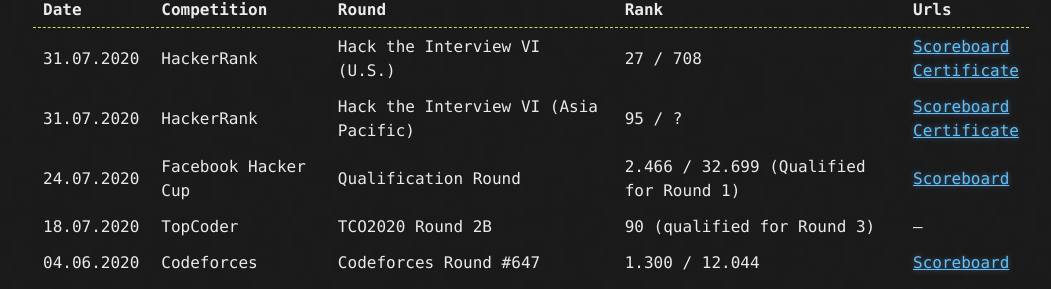
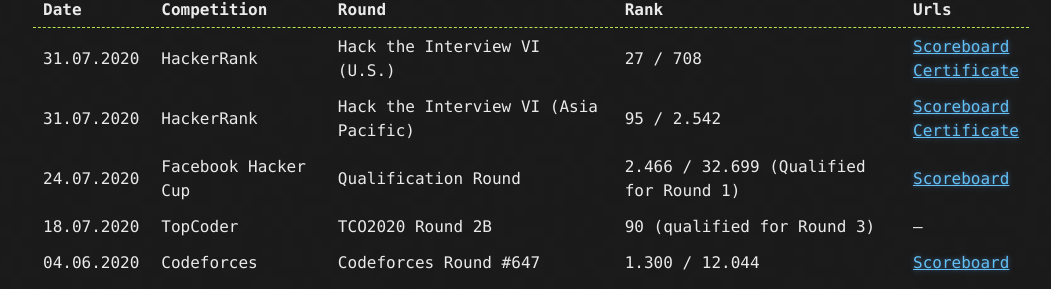
Before and after one commit to goodHunter27/serhatgiydiren.github.io, a Jekyll site: the page built from _posts/2020-01-07-coding-competitions.md, in a window 1280 px wide and 900 px high. Shown: the part 316-605 px from the top of the window, without its empty margins (109-1160 px from the left). Built offline with Jekyll 4.4.1, drawn with Linux system fonts in a browser that asks for light colours.

Commit message:
Update 2020-01-07-coding-competitions.md

```diff
--- a/_posts/2020-01-07-coding-competitions.md
+++ b/_posts/2020-01-07-coding-competitions.md
@@ -8,7 +8,7 @@
 Date | Competition | Round | Rank | Urls
 ------------ | ------------- | ------------- | ------------- | -------------
 31.07.2020 | HackerRank | Hack the Interview VI (U.S.) | 27 / 708 | [Scoreboard](https://www.hackerrank.com/contests/hack-the-interview-vi/leaderboard){:target="_blank"}<br />[Certificate](https://www.hackerrank.com/results/hack-the-interview-vi/serhatgiydiren){:target="_blank"}
-31.07.2020 | HackerRank | Hack the Interview VI (Asia Pacific) | 95 / ? | [Scoreboard](https://www.hackerrank.com/contests/hack-the-interview-vi-apac/leaderboard){:target="_blank"}<br />[Certificate](https://www.hackerrank.com/results/hack-the-interview-vi-apac/serhatgiydiren){:target="_blank"}
+31.07.2020 | HackerRank | Hack the Interview VI (Asia Pacific) | 95 / 2.542 | [Scoreboard](https://www.hackerrank.com/contests/hack-the-interview-vi-asia-pacific/leaderboard){:target="_blank"}<br />[Certificate](https://www.hackerrank.com/results/hack-the-interview-vi-asia-pacific/serhatgiydiren){:target="_blank"}
 24.07.2020 | Facebook Hacker Cup | Qualification Round | 2.466 / 32.699 (Qualified for Round 1) | [Scoreboard](https://www.facebook.com/codingcompetitions/hacker-cup/2020/qualification-round/scoreboard){:target="_blank"}
 18.07.2020 | TopCoder | TCO2020 Round 2B | 90 (qualified for Round 3) | ---
 04.06.2020 | Codeforces | Codeforces Round #647 | 1.300 / 12.044 | [Scoreboard](https://codeforces.com/contest/1362/standings){:target="_blank"}
```
